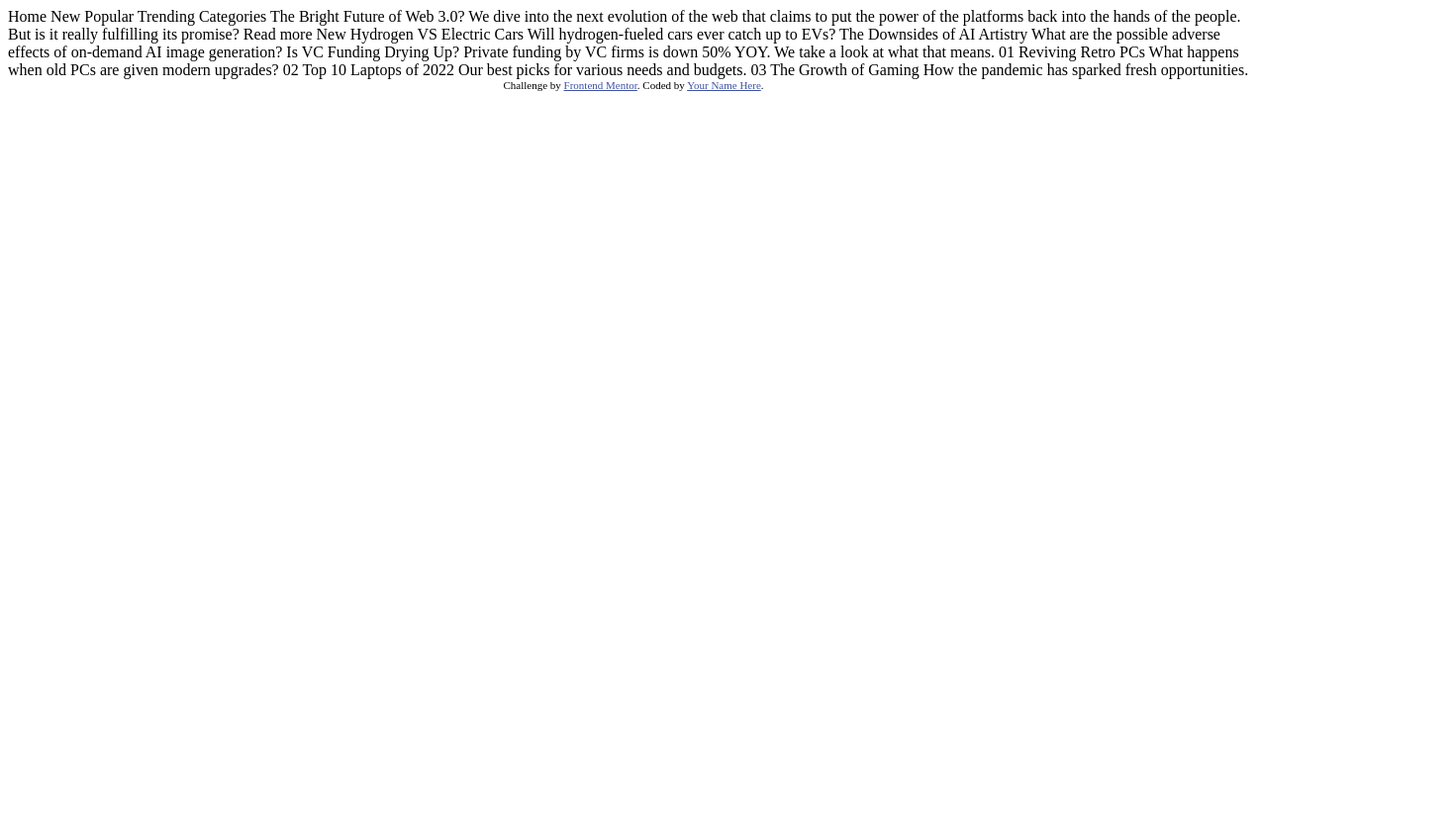
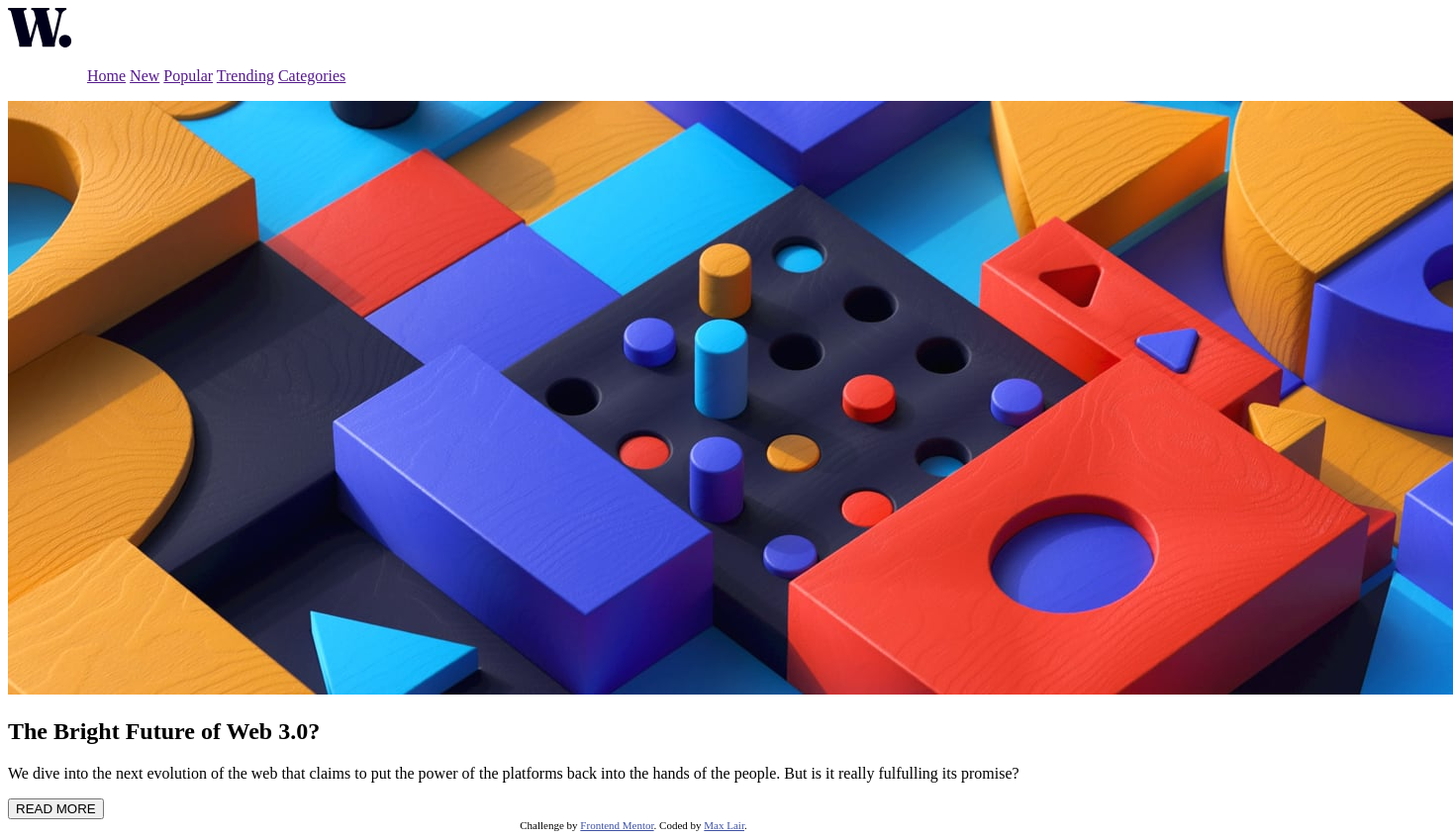
Before and after one commit to maxlair1/fm-news-homepage, a plain HTML site: page index.html in a window 1280 px wide. Shown: the whole page at 99% size, 1468 px wide, since content can reach past the window. Before the commit the page ends 800 px from the top, so only its background shows below. Drawn offline with Linux system fonts and the light colour scheme.

Commit message:
Setting it up

```diff
--- a/index.html
+++ b/index.html
@@ -3,12 +3,9 @@
 <head>
   <meta charset="UTF-8">
   <meta name="viewport" content="width=device-width, initial-scale=1.0"> <!-- displays site properly based on user's device -->
-
   <link rel="icon" type="image/png" sizes="32x32" href="./assets/images/favicon-32x32.png">
 
   <title>Frontend Mentor | News homepage</title>
-
-  <!-- Feel free to remove these styles or customise in your own stylesheet 👍 -->
   <style>
     .attribution { font-size: 11px; text-align: center; }
     .attribution a { color: hsl(228, 45%, 44%); }
@@ -16,7 +13,42 @@
 </head>
 <body>
 
-  Home
+  <header>
+    <div class="nav-icon">
+      <img src="assets/images/logo.svg" alt="nav-logo">
+    </div>
+    <nav>
+      <ul class="nave-links">
+        <ul>
+          <a href="">Home</a>
+          <a href="">New</a>
+          <a href="">Popular</a>
+          <a href="">Trending</a>
+          <a href="">Categories</a>
+        </ul>
+      </ul>
+    </nav>
+  </header>
+
+  <main>
+    <section>
+      <div class="container">
+        <div class="hero-banner">
+          <img src="assets/images/image-web-3-desktop.jpg" alt="hero-banner-img">
+        </div>
+        <div class="even-columns">
+          <div class="hero-title">
+            <h1>The Bright Future of Web 3.0?</h1>
+          </div>
+          <div class="hero-body">
+            <p>We dive into the next evolution of the web that claims to put the power of the platforms back into the hands of the people. But is it really fulfulling its promise?</p>
+            <button class="solid">READ MORE </button>
+          </div>
+        </div>
+      </div>
+    </section>
+  </main>
+  <!-- Home
   New
   Popular
   Trending
@@ -51,10 +83,10 @@
   03
   The Growth of Gaming
   How the pandemic has sparked fresh opportunities.
-
+   -->
   <div class="attribution">
     Challenge by <a href="https://www.frontendmentor.io?ref=challenge" target="_blank">Frontend Mentor</a>.
-    Coded by <a href="#">Your Name Here</a>.
+    Coded by <a href="#">Max Lair</a>.
   </div>
 </body>
 </html>
--- /dev/null
+++ b/styles.css
@@ -0,0 +1,62 @@
+/* Attribution */
+
+.attribution { font-size: 11px; text-align: center; }
+.attribution a { color: hsl(228, 45%, 44%); }
+
+/* Fonts */
+@import url('https://fonts.googleapis.com/css2?family=Inter:wght@400;700;800&display=swap');
+/* Inter Regular, Bold, and ExtraBold */
+
+/* Root */
+
+:root {
+    /*        */
+    /* colors */
+    /*        */
+    --p-soft-orange: hsl(35, 77%, 62%);
+    --p-soft-red: hsl(5, 85%, 63%);
+
+    --n-off-white: hsl(36, 100%, 99%);
+    --n-grey-blue: hsl(233, 8%, 79%);
+    --n-dark-grey-blue: hsl(236, 13%, 42%);
+    --n-vdark-grey-blue: hsl(240, 100%, 5%);
+
+    /*                  */
+    /* Media Breakpoints */
+    /*                  */
+    --mobile-width: 375px;
+    --desktop-width: 1440px;
+
+    /*             */
+    /* Font Sizes */
+    /*            */
+    --body-copy: 15px;
+    --regular: 400;
+    --bold: 700;
+    --extrabold: 800;
+    --inter: 'Inter', sans-serif;
+}
+
+/* variables */
+
+h1 {
+    font-family: var(--inter);
+}
+
+.header {
+
+}
+
+@media (pref)
+
+/* Master */
+
+html, body {
+    margin: 0;
+}
+
+/* mediaq */
+
+@media (min-width:23em) {
+
+}
```
